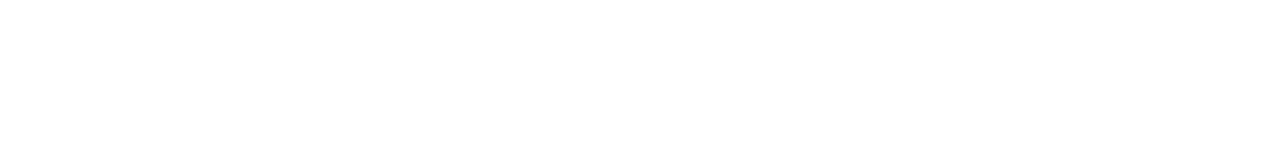
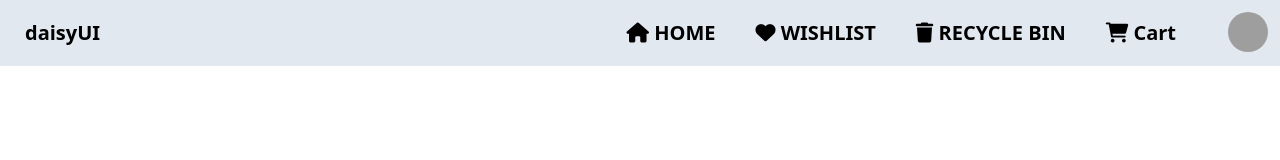
Before and after one commit to MohammadNaiem65/responsive-design-with-tainwind, a plain HTML site: page index.html in a window 1280 px wide. Drawn offline with nearby package versions, Linux system fonts and the light colour scheme; grey boxes are pictures that could not be loaded.

Commit message:
initial design

```diff
--- a/index.html
+++ b/index.html
@@ -5,11 +5,64 @@
     <meta charset="UTF-8">
     <meta http-equiv="X-UA-Compatible" content="IE=edge">
     <meta name="viewport" content="width=device-width, initial-scale=1.0">
-    <title>Document</title>
+    <title>Simple Website</title>
+    <!-- Font Awesome -->
+    <link rel="stylesheet" href="https://cdnjs.cloudflare.com/ajax/libs/font-awesome/6.2.0/css/all.min.css"
+        integrity="sha512-xh6O/CkQoPOWDdYTDqeRdPCVd1SpvCA9XXcUnZS2FmJNp1coAFzvtCN9BmamE+4aHK8yyUHUSCcJHgXloTyT2A=="
+        crossorigin="anonymous" referrerpolicy="no-referrer" />
+    <!-- Daisy Ui -->
+    <link href="https://cdn.jsdelivr.net/npm/daisyui@2.28.0/dist/full.css" rel="stylesheet" type="text/css" />
+    <!-- Tailwind -->
+    <script src="https://cdn.tailwindcss.com"></script>
 </head>
 
 <body>
-
+    <header>
+        <!-- Navbar -->
+        <div class="navbar text-black font-bold bg-slate-200">
+            <div class="flex-1">
+                <a class="btn btn-ghost normal-case text-xl">daisyUI</a>
+            </div>
+            <div class="flex-none gap-2">
+                <ul class="flex text-xl">
+                    <li class="mr-10">
+                        <span><i class="fa-solid fa-house"></i></span>
+                        <span>HOME</span>
+                    </li>
+                    <li class="mr-10">
+                        <span><i class="fa-solid fa-heart"></i></span>
+                        <span>WISHLIST</span>
+                    </li>
+                    <li class="mr-10">
+                        <span><i class="fa-solid fa-trash"></i></span>
+                        <span>RECYCLE BIN</span>
+                    </li>
+                    <li class="mr-10">
+                        <span><i class="fa-solid fa-cart-shopping"></i></span>
+                        <span>Cart</span>
+                    </li>
+                </ul>
+                <div class="dropdown dropdown-end">
+                    <label tabindex="0" class="btn btn-ghost btn-circle avatar">
+                        <div class="w-10 rounded-full">
+                            <img src="https://placeimg.com/80/80/people" />
+                        </div>
+                    </label>
+                    <ul tabindex="0"
+                        class="mt-3 p-2 shadow menu menu-compact dropdown-content bg-base-100 rounded-box w-52">
+                        <li>
+                            <a class="justify-between">
+                                Profile
+                                <span class="badge">New</span>
+                            </a>
+                        </li>
+                        <li><a>Settings</a></li>
+                        <li><a>Logout</a></li>
+                    </ul>
+                </div>
+            </div>
+        </div>
+    </header>
 </body>
 
 </html>
```
Also changed, not shown: tailwind.config.js (added).
